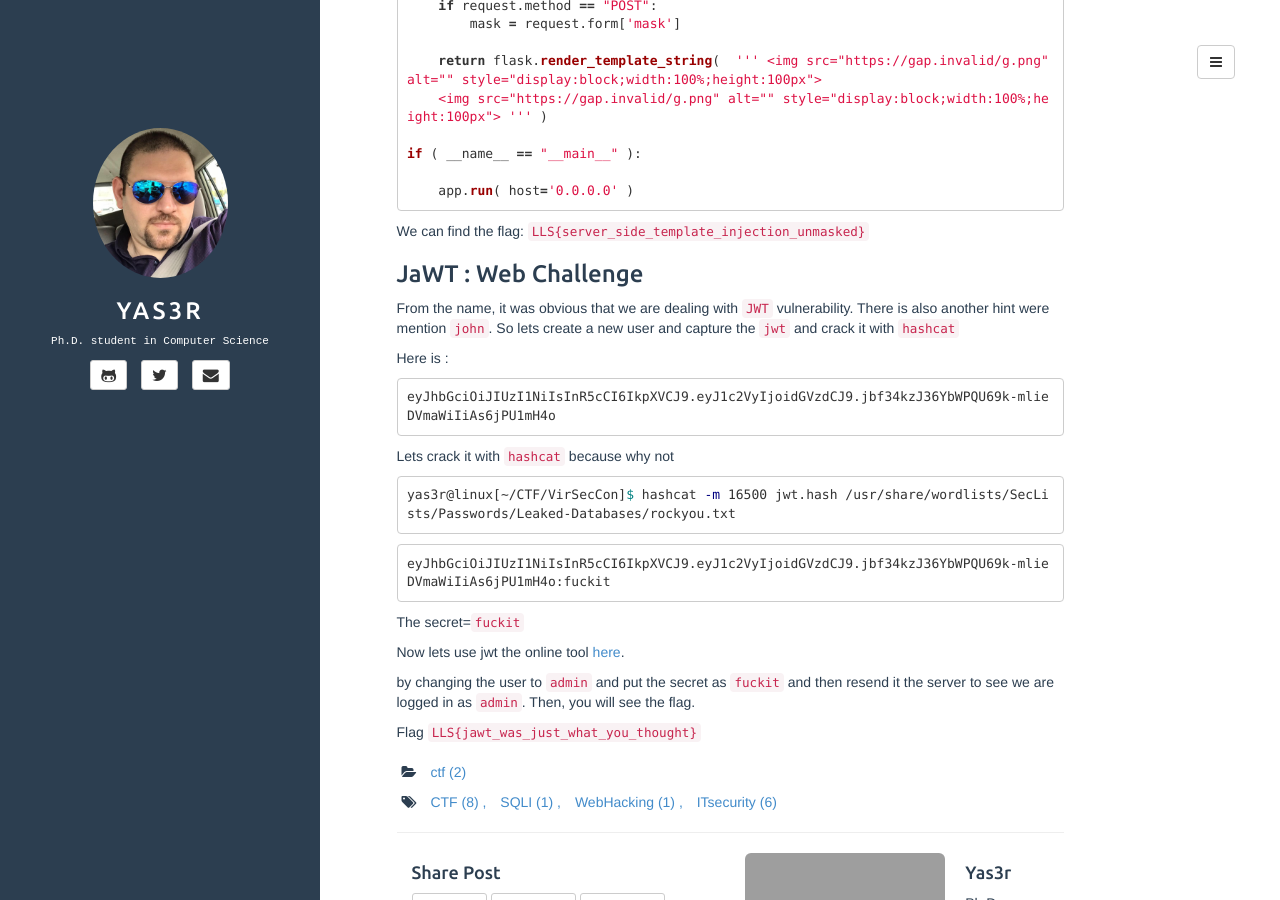
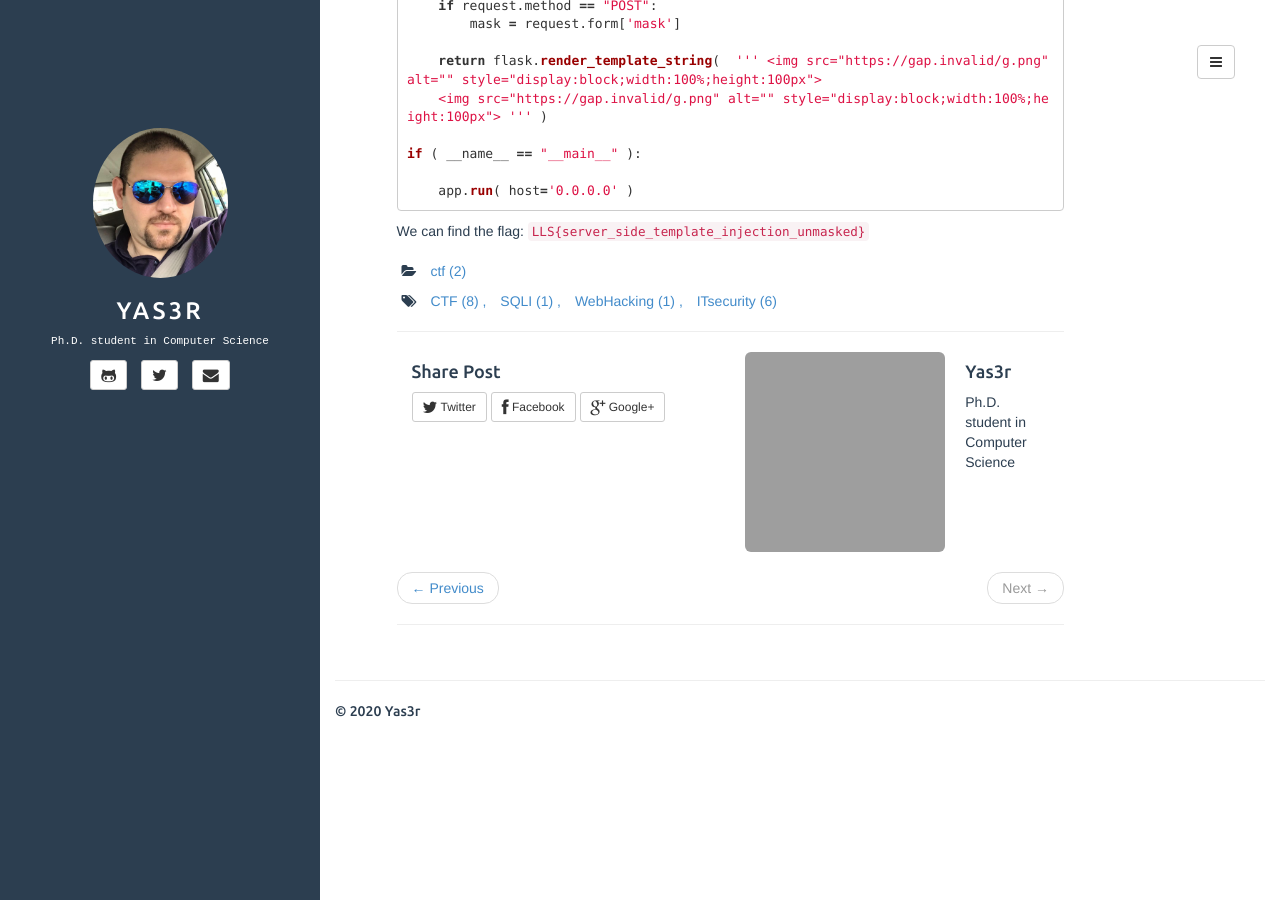
Before and after one commit to yaserfaraj/yaserfaraj.github.io, a Jekyll site: the page built from _posts/2020-04-5-VirSecCOn.md, in a window 1280 px wide and 900 px high, scrolled down 3478 px. Built offline with Jekyll 4.4.1, drawn with Linux system fonts in a browser that asks for light colours; grey boxes are pictures that could not be loaded.

Commit message:
Update 2020-04-5-VirSecCOn.md

````diff
--- a/_posts/2020-04-5-VirSecCOn.md
+++ b/_posts/2020-04-5-VirSecCOn.md
@@ -169,30 +169,3 @@ if ( __name__ == "__main__" ):
 ```
 
 We can find the flag: `LLS{server_side_template_injection_unmasked}`
-
-
-### JaWT : Web Challenge
-
-From the name, it was obvious that we are dealing with `JWT` vulnerability. There is also another hint were mention `john`. So lets create a new user and capture the `jwt` and crack it with `hashcat`
-
-Here is :
-```
-eyJhbGciOiJIUzI1NiIsInR5cCI6IkpXVCJ9.eyJ1c2VyIjoidGVzdCJ9.jbf34kzJ36YbWPQU69k-mlieDVmaWiIiAs6jPU1mH4o
-```
-
-Lets crack it with `hashcat` because why not
-```sh
-yas3r@linux[~/CTF/VirSecCon]$ hashcat -m 16500 jwt.hash /usr/share/wordlists/SecLists/Passwords/Leaked-Databases/rockyou.txt
-```
-
-```sh
-eyJhbGciOiJIUzI1NiIsInR5cCI6IkpXVCJ9.eyJ1c2VyIjoidGVzdCJ9.jbf34kzJ36YbWPQU69k-mlieDVmaWiIiAs6jPU1mH4o:fuckit
-```
-
-The secret=`fuckit`
-
-Now lets use jwt the online tool [here](https://jwt.io/#debugger-io?token=eyJhbGciOiJIUzI1NiIsInR5cCI6IkpXVCJ9.eyJ1c2VyIjoiYWRtaW4ifQ.qfSqP1u-gAhG6r8Vfb31Fi5WkjYCxjRKhFEcLCde8O0).
-
-by changing the user to `admin` and put the secret as `fuckit` and then resend it the server to see we are logged in as `admin`. Then, you will see the flag.
-
-Flag `LLS{jawt_was_just_what_you_thought}`
````
